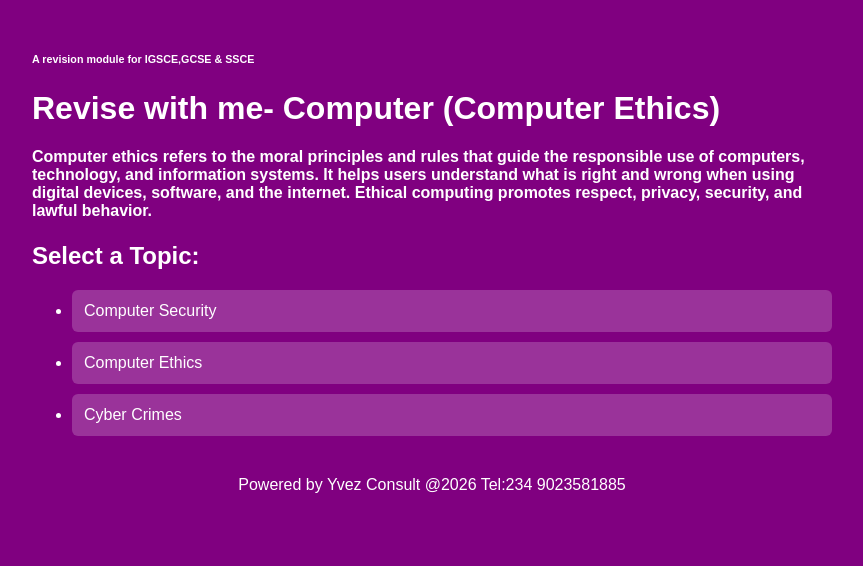
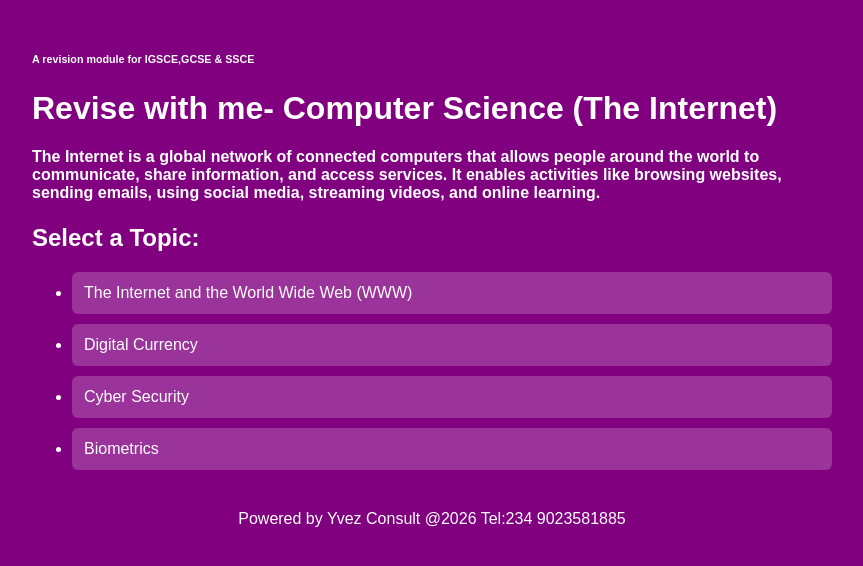
Before and after one commit to yvonneez/chemistry-elect, a React (Vite) app: page / in a window 1280 px wide. Shown: the top 566 px of the page, without its empty margins (208-1071 px from the left). Built offline with nearby package versions, Linux system fonts and the light colour scheme.

Commit message:
internet

```diff
--- a/src/components/TopicList.jsx
+++ b/src/components/TopicList.jsx
@@ -3,8 +3,8 @@ export default function TopicList({ topics, onStart }) {
     <div>
 
       <h6>A revision module for IGSCE,GCSE & SSCE</h6>
-      <h1>Revise with me- Computer (Computer Ethics)</h1>
-      <h4>Computer ethics refers to the moral principles and rules that guide the responsible use of computers, technology, and information systems. It helps users understand what is right and wrong when using digital devices, software, and the internet. Ethical computing promotes respect, privacy, security, and lawful behavior.</h4>
+      <h1>Revise with me- Computer Science (The Internet)</h1>
+      <h4>The Internet is a global network of connected computers that allows people around the world to communicate, share information, and access services. It enables activities like browsing websites, sending emails, using social media, streaming videos, and online learning.</h4>
       <h2>Select a Topic:</h2>
       <ul className="topic-list">
         {topics.map((topic,i)=>(
--- a/src/data.js
+++ b/src/data.js
@@ -1,163 +1,235 @@
 const topics = [
-
-
-
   {
-        title: "Computer Security",
+    title: "The Internet and the World Wide Web (WWW)",
     summary:
-          "Computer security involves protecting computer systems, networks, and data from unauthorized access, damage, or theft. Security measures are used to ensure confidentiality (data is private), integrity (data is accurate), and availability (data is accessible when needed). Common security threats include malware, hacking, phishing, and unauthorized access.",
-
+      "The Internet is a global network of interconnected computer networks that allows devices around the world to communicate. It is the infrastructure that connects millions of computers globally. The World Wide Web (WWW) is a service that operates on the Internet. It consists of websites and web pages accessed using web browsers such as Chrome or Firefox. The Internet supports many services including email, file transfer, online gaming, and video conferencing, while the WWW specifically refers to information accessed through websites using HTTP or HTTPS protocols. In summary, the Internet is the network, while the WWW is one of its services.",
     questions: [
       {
-            question: "What is the main aim of computer security?",
+        question: "The Internet is best described as?",
         options: [
-              "To make computers faster",
-              "To protect data and systems",
-              "To increase internet speed",
-              "To design websites"
+          "A search engine",
+          "A global network of interconnected networks",
+          "A single computer",
+          "An operating system"
         ],
         answer: 1
       },
       {
-            question: "Which of the following is a security threat?",
-            options: ["Firewall", "Antivirus", "Malware", "Password"],
+        question: "The World Wide Web (WWW) is?",
+        options: [
+          "The same as the Internet",
+          "A collection of web pages accessed via the Internet",
+          "A type of hardware",
+          "A database"
+        ],
+        answer: 1
+      },
+      {
+        question: "Which protocol is mainly used for accessing websites?",
+        options: [
+          "SMTP",
+          "FTP",
+          "HTTP/HTTPS",
+          "USB"
+        ],
         answer: 2
       },
       {
-            question: "Which security principle ensures data is not altered?",
-            options: ["Confidentiality", "Integrity", "Availability", "Privacy"],
-            answer: 1
+        question: "Which of the following is an Internet service?",
+        options: [
+          "Email",
+          "Keyboard",
+          "Monitor",
+          "Printer cable"
+        ],
+        answer: 0
       },
       {
-            question: "What does a strong password help prevent?",
+        question: "A web browser is used to?",
         options: [
-              "Hardware failure",
-              "Unauthorized access",
-              "Slow performance",
-              "Power failure"
+          "Design hardware",
+          "Access and view websites",
+          "Repair networks",
+          "Install cables"
         ],
-            answer:1
-          },
-          {
-            question: "Which software helps detect and remove viruses?",
-            options: ["Compiler", "Browser", "Antivirus", "Operating system"],
-            answer: 2
+        answer: 1
       }
     ]
   },
 
   {
-        title: "Computer Ethics",
+    title: " Digital Currency",
     summary:
-          "Computer ethics focuses on the responsible and acceptable use of technology. It includes respecting privacy, avoiding plagiarism, using software legally, and behaving responsibly online. Ethical computer users follow rules, respect others’ data, and avoid harmful activities such as hacking or spreading false information.",
-
+      "Digital currency is money that exists only in electronic form. It is used for online transactions and does not have a physical form like coins or paper money. Examples include cryptocurrencies such as Bitcoin and Ethereum, as well as central bank digital currencies (CBDCs). Digital currencies use encryption and blockchain technology to secure transactions and prevent fraud. They enable fast, secure, and borderless transactions over the Internet.",
     questions: [
       {
-            question: "What is computer ethics concerned with?",
+        question: "Digital currency exists in?",
         options: [
-              "Computer speed",
-              "Moral use of computers",
-              "Hardware design",
-              "Internet cost"
+          "Paper form",
+          "Coin form",
+          "Electronic form only",
+          "Metal form"
+        ],
+        answer: 2
+      },
+      {
+        question: "An example of digital currency is?",
+        options: [
+          "Cheque",
+          "Bitcoin",
+          "Gold",
+          "Dollar note"
         ],
         answer: 1
       },
       {
-            question: "Which of the following is unethical?",
+        question: "Digital currencies use ______ to secure transactions.",
         options: [
-              "Citing sources",
-              "Using licensed software",
-              "Copying work without permission",
-              "Protecting passwords"
+          "Ink",
+          "Encryption",
+          "Rubber stamps",
+          "Paper records"
         ],
-            answer: 2
-          },
-          {
-            question: "Using someone else’s work and claiming it as yours is called?",
-            options: ["Hacking", "Plagiarism", "Phishing", "Encryption"],
         answer: 1
       },
       {
-            question: "Why should users respect privacy?",
+        question: "Blockchain technology is mainly associated with?",
         options: [
-              "To slow down computers",
-              "To avoid learning",
-              "To protect personal information",
-              "To increase storage"
+          "Printers",
+          "Cryptocurrencies",
+          "Hard disks",
+          "Keyboards"
         ],
-            answer: 2
+        answer: 1
       },
       {
-            question: "Which action shows ethical computer use?",
+        question: "One advantage of digital currency is?",
         options: [
-              "Sharing passwords",
-              "Downloading pirated software",
-              "Using strong passwords",
-              "Accessing others’ files"
+          "Slow transactions",
+          "Borderless payments",
+          "Physical storage",
+          "Manual processing"
         ],
-            answer: 2
+        answer: 1
       }
     ]
   },
 
   {
-        title: "Cyber Crimes",
+    title: " Cyber Security",
     summary:
-          "Cyber crimes are illegal activities carried out using computers or the internet. These crimes include hacking, identity theft, phishing, cyberbullying, software piracy, and online fraud. Cyber crimes can cause financial loss, data breaches, and emotional harm. Laws such as cybercrime acts exist to prevent and punish these offenses.",
-
+      "Cyber security refers to the protection of computer systems, networks, and data from digital attacks, theft, or damage. It involves practices such as using strong passwords, installing antivirus software, encryption, firewalls, and multi-factor authentication. Cyber threats include hacking, phishing, malware, ransomware, and identity theft. Good cyber security practices help individuals and organizations protect sensitive information.",
     questions: [
       {
-            question: "What is a cyber crime?",
+        question: "Cyber security is concerned with protecting?",
         options: [
-              "A computer upgrade",
-              "An online game",
-              "An illegal activity using computers",
-              "A security tool"
+          "Only hardware",
+          "Computer systems and data",
+          "Buildings",
+          "Furniture"
+        ],
+        answer: 1
+      },
+      {
+        question: "Phishing is?",
+        options: [
+          "A fishing activity",
+          "A type of cyber attack to steal information",
+          "A programming language",
+          "A hardware device"
+        ],
+        answer: 1
+      },
+      {
+        question: "Which of the following improves security?",
+        options: [
+          "Weak passwords",
+          "Sharing passwords",
+          "Two-factor authentication",
+          "Ignoring updates"
         ],
         answer: 2
       },
       {
-            question: "Which of the following is an example of cyber crime?",
+        question: "Malware is?",
         options: [
-              "Sending emails",
-              "Browsing the web",
-              "Identity theft",
-              "Installing software"
-            ],
-            answer: 2
-          },
-          {
-            question: "Phishing is best described as?",
-            options: [
-              "Protecting data",
-              "Tricking users to reveal personal information",
-              "Writing programs",
-              "Encrypting files"
+          "Safe software",
+          "Malicious software",
+          "A printer",
+          "A firewall"
         ],
         answer: 1
       },
       {
-            question: "Cyberbullying involves?",
+        question: "A firewall is used to?",
         options: [
-              "Online learning",
-              "Helping others online",
-              "Harassing someone using digital platforms",
-              "Installing antivirus"
+          "Stop fire outbreaks",
+          "Protect networks from unauthorized access",
+          "Print documents",
+          "Store files"
         ],
-            answer: 2
+        answer: 1
+      }
+    ]
+  },
+
+  {
+    title: " Biometrics",
+    summary:
+      "Biometrics refers to the use of unique physical or behavioral characteristics to identify individuals. Examples include fingerprints, facial recognition, iris scans, voice recognition, and DNA. Biometric systems are commonly used for security purposes such as unlocking smartphones, accessing secure facilities, and verifying identities. Biometrics improves security because these characteristics are unique to each individual and difficult to duplicate.",
+    questions: [
+      {
+        question: "Biometrics is based on?",
+        options: [
+          "Passwords only",
+          "Unique physical or behavioral characteristics",
+          "Usernames",
+          "PIN codes only"
+        ],
+        answer: 1
       },
       {
-            question: "Why are cyber crime laws important?",
+        question: "Which of the following is a biometric method?",
         options: [
-              "To increase internet speed",
-              "To stop computer manufacturing",
-              "To punish and prevent online crimes",
-              "To promote hacking"
+          "Fingerprint scanning",
+          "Password",
+          "Username",
+          "ID card"
         ],
-            answer: 2
+        answer: 0
+      },
+      {
+        question: "Facial recognition is used for?",
+        options: [
+          "Decoration",
+          "Security and identification",
+          "Printing",
+          "Gaming"
+        ],
+        answer: 1
+      },
+      {
+        question: "An advantage of biometrics is?",
+        options: [
+          "Easy to forget",
+          "Unique to individuals",
+          "Shared easily",
+          "Requires paper"
+        ],
+        answer: 1
+      },
+      {
+        question: "Voice recognition is an example of?",
+        options: [
+          "Physical biometric",
+          "Behavioral biometric",
+          "Hardware",
+          "Software update"
+        ],
+        answer: 1
       }
     ]
   }
-    ]
+];
 
 export default topics;
--- a/src/styles.css
+++ b/src/styles.css
@@ -1 +1,5 @@
-body{background:purple;color:white;font-family:Arial;padding:20px;} .container{max-width:800px;margin:auto;} .topic-list li{padding:12px;background:#ffffff33;margin:10px 0;border-radius:6px;cursor:pointer;} button{padding:10px 20px;margin-top:15px;border-radius:6px;} .question-box{background:#ffffff22;padding:15px;margin:10px 0;border-radius:6px;} .correct{color:#00ff00;font-weight:bold;} .wrong{color:#ff3333;font-weight:bold;} footer{text-align:center;margin-top:40px;}
+body{background:purple;color:white;font-family:Arial;padding:20px;} .container{max-width:800px;margin:auto;} .topic-list li{padding:12px;background:#ffffff33;margin:10px 0;border-radius:6px;cursor:pointer;} button{padding:10px 20px;margin-top:15px;border-radius:6px;} .question-box{background:#ffffff22;padding:15px;margin:10px 0;border-radius:6px;} .correct{color:#00ff00;font-weight:bold;} .wrong{color:#ff3333;font-weight:bold;} footer{text-align:center;margin-top:40px;} input[type="radio"] {
+  -ms-transform: scale(1.5); /* IE 9 */
+  -webkit-transform: scale(1.5); /* Chrome, Safari, Opera */
+  transform: scale(1.5);
+}
```
Lines whose indentation alone changed are shown as unchanged.
